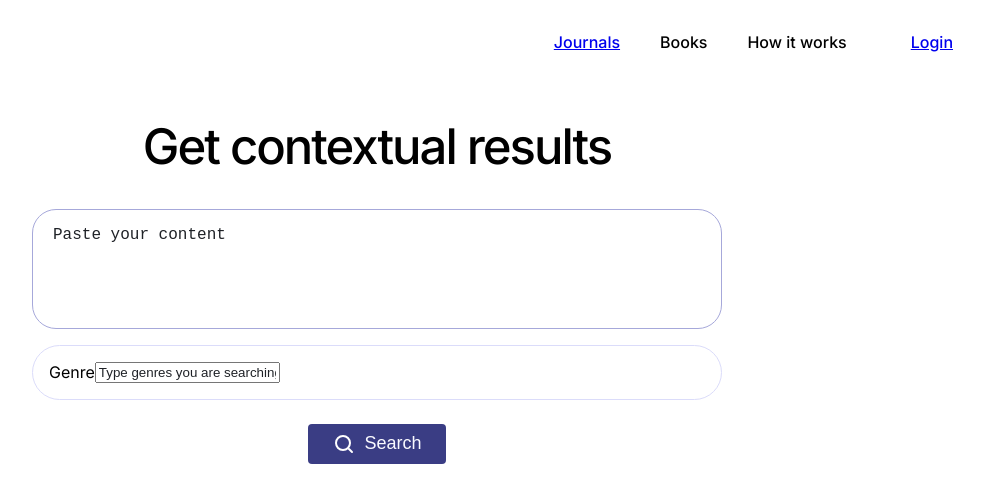
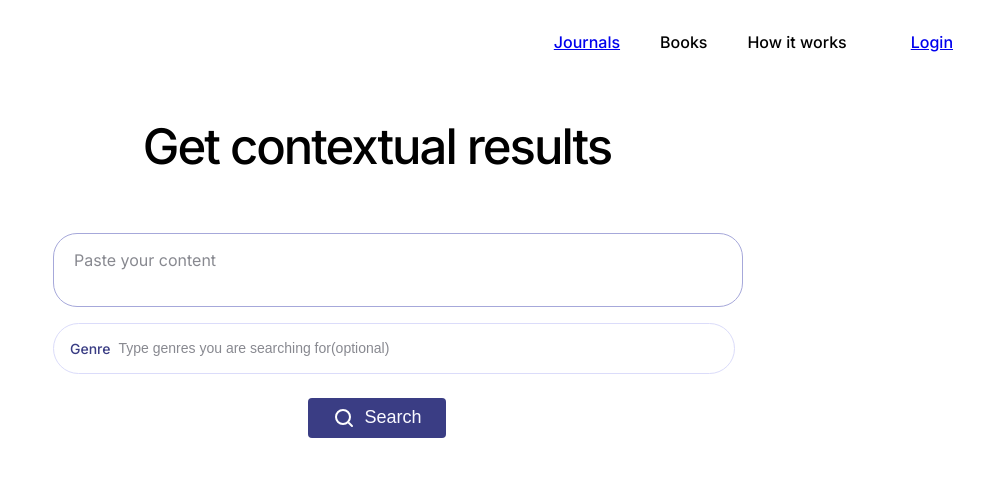
Before and after one commit to donjoshi/v-lib, a React (Create React App) app: page / in a window 1280 px wide. Shown: the top 502 px of the page, without its empty margins (263-1246 px from the left). Built offline with nearby package versions, Linux system fonts and the light colour scheme.

Commit message:
Search & Results Pages Styled

```diff
--- a/src/pages/results/results.css
+++ b/src/pages/results/results.css
@@ -1,13 +1,68 @@
-
-
-
-.container6
+.container-result
 {
     display: flex;
     flex-direction: row;
-    justify-content: center;
+    justify-content: flex-start;
     margin-top: 50px;
+    gap: 24px;
+    width: 100%;
 }
 .filter{
+    padding: 96px 48px;
+    display: flex;
+    align-items: flex-start;
+    width: 20vw;
+    justify-content: flex-start;
+}
+.search-field{
+    width: 648px;
+}
+.results-header{
+    font-size: 28px;
+    font-weight: 500;
+    color: #27374D;
+}
+textarea{
+    width: 100%;
+        height: 56px;
+        resize: none;
+        border: 1px solid #A6A8DA;
+        padding:16px 20px;
+        border-radius:24px;
+        text-overflow: ellipsis;
+        overflow:clip;
+        font-size: 16px;
+        display: block;
+        font-size: 16px;
+}
+.genre{
+    width: 100%;
+}
+.search-result li{
+    list-style: none;
+    display: flex;
+    flex-direction: column;
+    align-items: flex-start;
+    padding: 8px 16px;
+    gap: 8px;
 
 }
+.Title-name{
+font-size: 21px;
+font-weight: 500;
+color: #1F24B0;
+
+}
+.search-result{
+    padding: 16px 0;
+    display: flex;
+    flex-direction: column;
+    gap: 24px;
+}
+.Filter-Header{
+    font-size: 16px;
+    font-weight: 500;
+}
+.results{
+    margin-top: 40px;
+}
--- a/src/pages/results/results.jsx
+++ b/src/pages/results/results.jsx
@@ -20,33 +20,33 @@ export default function Results() {
                 <NavbarMain />
             </div>
 
-            <div className="container6">
+            <div className="container-result">
                 <div className="filter">
-                    <span className="Filter">filter</span>
+                    <span className="Filter-Header">Filter</span>
                 </div>
 
                 <div className="result-part">
                     <div className="search-field">
-                        <textarea name="query" id="" cols="50" rows="5" value={textAreaValue} ></textarea>
+                        <textarea className="text-area" name="query" id="" cols="50" rows="5" value={textAreaValue} ></textarea>
                         <div className="genre">
                             <label htmlFor="genre">Genre</label>
                         </div>
                     </div>
 
                     <div className="result-show">
-                        <div className="flow">
-                            results of the books
+                        <div className="results">
+                            <span className="results-header">Results</span>
                             <div className="display">
                                 {apiResponse && apiResponse.result && ( // Check for both apiResponse and result
-                                    <ul>
+                                    <ul className="search-result">
                                         {/* Loop through each item in apiResponse.result */}
                                         {apiResponse.result.map((item, index) => (
                                             <li key={index}>
                                                 {/* Access and display properties of each item */}
-                                                <p>Title: {item[0] }</p>
-                                                <p>Author: {item[1]}</p>
-                                                <p>Type:{item[3]}</p>
-                                                <p>Year: {item[2]}</p>
+                                                <span className="Title-name">{item[0] }</span>
+                                                <span className="Author-name">{item[1]}</span>
+                                                <span className="Doc-type">{item[3]}</span>
+                                                <span className="year-of-publish">{item[2]}</span>
                                                 {/* <p>
                                                     Download Link:{" "}
                                                     <a href={item[4]}>{item[0] || item[1]}</a>
--- a/src/pages/user-search/index.jsx
+++ b/src/pages/user-search/index.jsx
@@ -86,11 +86,12 @@ export default function UserSearch() {
                     <form onSubmit={handleOnSubmit}>
                         <div className="search-space-1">
                             <div className="content">
+
                                 <textarea className="text-area" placeholder="Paste your content" onChange={e => setText_area(e.target.value)}></textarea>
                             </div>
                             <div className="genre">
                                 <label htmlFor="genre">Genre</label>
-                                <input type="text" placeholder="Type genres you are searching for(optional)" onChange={e => setGenre(e.target.value)} />
+                                <input className="genre-input" type="text" placeholder="Type genres you are searching for(optional)" onChange={e => setGenre(e.target.value)} />
                             </div>
 
                             <div className="search-space-2">
--- a/src/pages/user-search/styles.css
+++ b/src/pages/user-search/styles.css
@@ -1,14 +1,25 @@
 .text-area {
-    width: 648px;
-    height: 86px;
+  width: 100%;
+    height: 40px;
+    max-height: 86px;
     resize: none;
-    border: 1px solid #A6A8DA;
-    padding:16px 20px;
-    border-radius:24px;
+
     text-overflow: ellipsis;
     overflow:clip;
     font-size: 16px;
     display: block;
+  }
+  .search-bar{
+    display: flex;
+    flex-direction: row;
+    border: 1px solid #A6A8DA;
+    padding:16px 20px;
+    border-radius:24px;
+  }
+  .text-area::placeholder{
+    font-size: 16px;
+    color: #888990;
+    font-family: "Inter",sans-serif;
   }
   .Hero-header{
     font-size: 49px ;
@@ -48,5 +59,38 @@
   border: 1px solid #DBDCFA;
   border-radius: 100px;
   display: flex;
+  width: 100%;
+  display: flex;
+  flex-direction: row;
+  gap: 8px;
 
   }
+  .search-space-1{
+    width: 648px;
+    display: flex;
+    flex-direction: column;
+    justify-content: center;
+    margin-top: 24px;
+  }
+  .genre-input{
+    border: none;
+    padding: 0 0;
+    width: 100%;
+  }
+  .genre label{
+    font-size: 14px;
+    color: #3A3D84;
+    font-weight: 500;
+  }
+  .genre-input::placeholder{
+    content: "";
+    border: none;
+    font-size: 14px;
+    width: fit-content;
+    overflow: auto;
+    color: #888990;
+  }
+  .genre-input:focus{
+    content: "";
+    outline: none;
+  }
```
